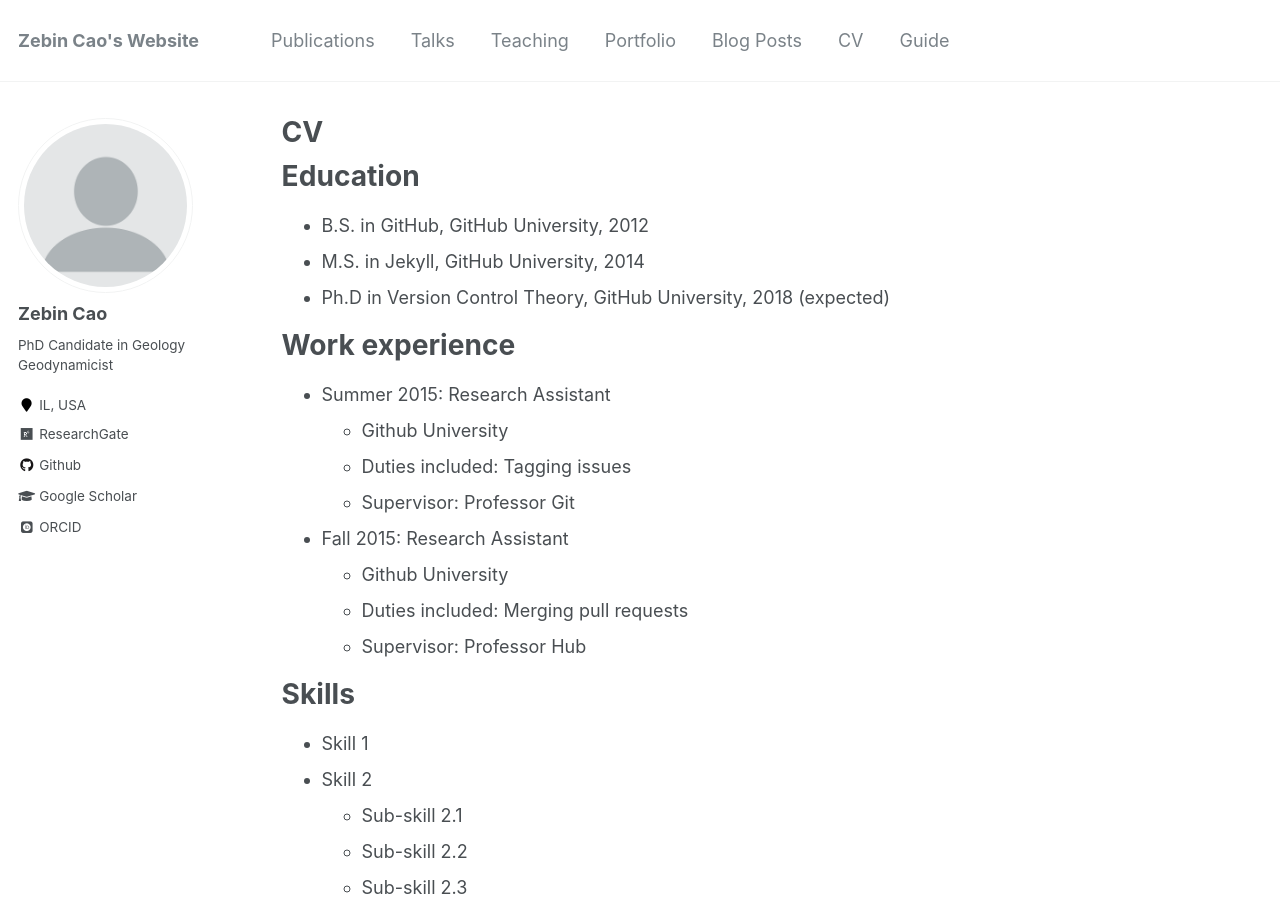
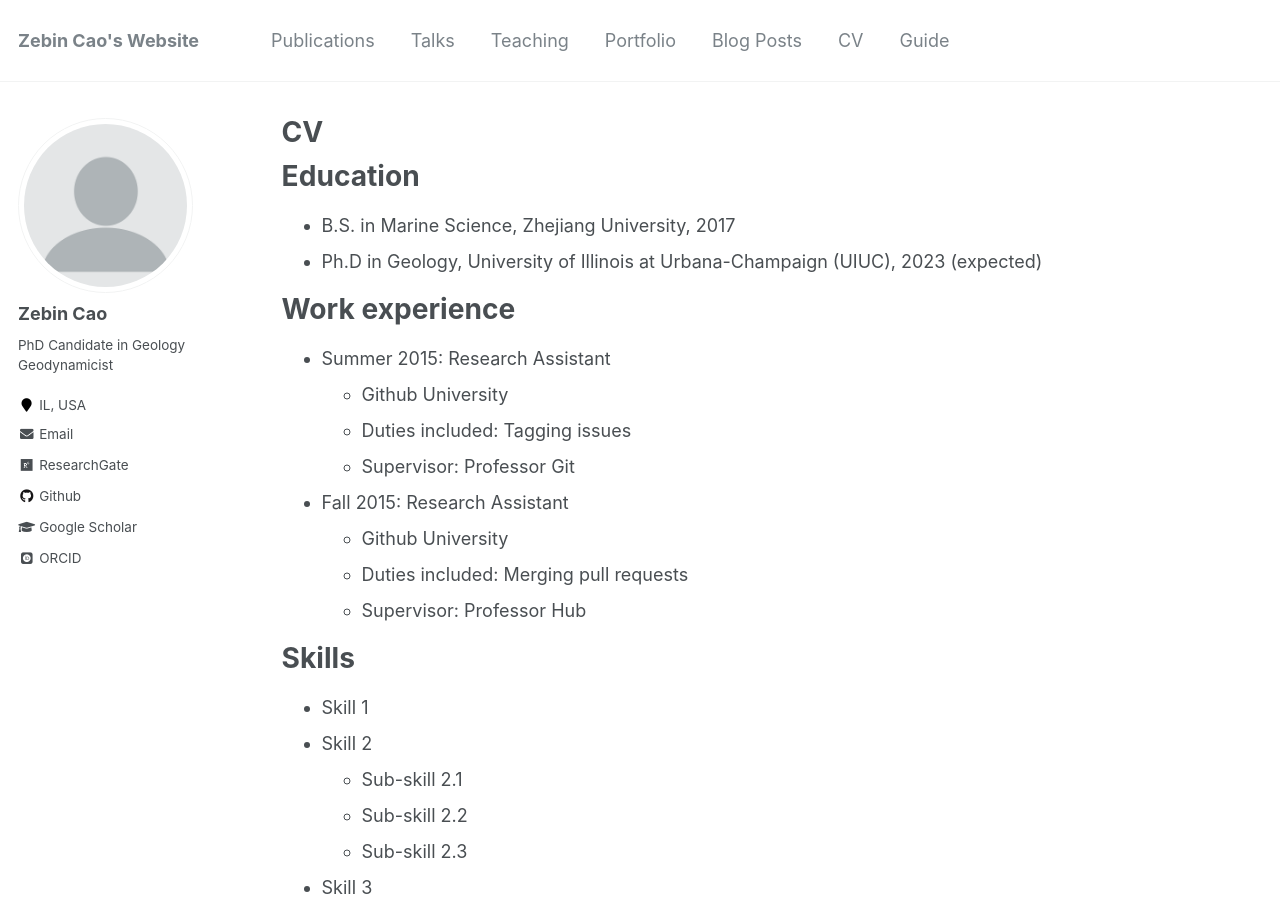
Before and after one commit to ZebinCao/ZebinCao.github.io, a Jekyll site: the page built from _pages/cv.md, in a window 1280 px wide and 900 px high. Built offline with Jekyll 4.4.1, drawn with Linux system fonts in a browser that asks for light colours; some web fonts are replaced.

Commit message:
Add education experience

```diff
--- a/_config.yml
+++ b/_config.yml
@@ -87,7 +87,7 @@ author:
   employer         :
   pubmed           :
   googlescholar    : "https://scholar.google.com/citations?user=jwZ7lfcAAAAJ&hl=en&oi=ao"
-  email            :
+  email            : "zebinc2@illinois.edu"
   researchgate     : "https://www.researchgate.net/profile/Zebin-Cao-4"
   uri              :
   bitbucket        :
@@ -255,7 +255,7 @@ sass:
 permalink: /:categories/:title/
 # paginate: 5 # amount of posts to show
 # paginate_path: /page:num/
-timezone: America/Los_Angeles # http://en.wikipedia.org/wiki/List_of_tz_database_time_zones
+timezone: America/Chicago # http://en.wikipedia.org/wiki/List_of_tz_database_time_zones
 
 
 # Plugins
--- a/_pages/cv.md
+++ b/_pages/cv.md
@@ -11,9 +11,8 @@ redirect_from:
 
 Education
 ======
-* B.S. in GitHub, GitHub University, 2012
-* M.S. in Jekyll, GitHub University, 2014
-* Ph.D in Version Control Theory, GitHub University, 2018 (expected)
+* B.S. in Marine Science, Zhejiang University, 2017
+* Ph.D in Geology, University of Illinois at Urbana-Champaign (UIUC), 2023 (expected)
 
 Work experience
 ======
```
